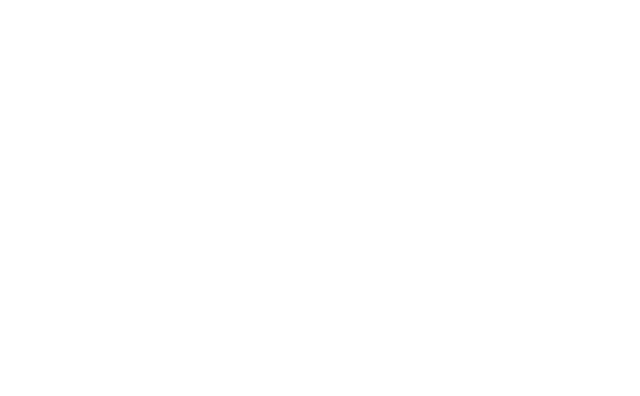
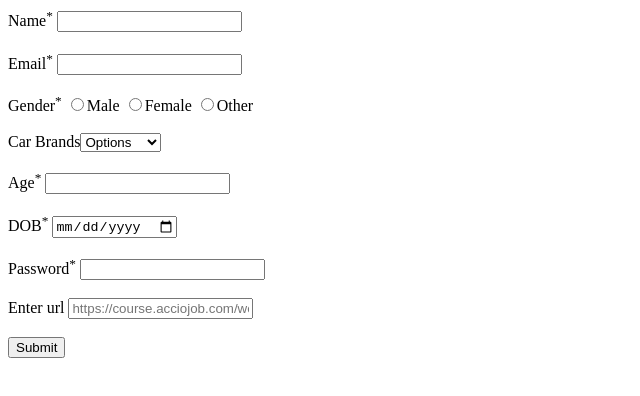
Before and after one commit to acciojob/signup-form-car-surajnakhale810, a website: page main.html in a window 1280 px wide. Shown: the whole page, without its empty margins (0-640 px from the left). Drawn offline with Linux system fonts and the light colour scheme.

Commit message:
first car form

```diff
--- a/main.html
+++ b/main.html
@@ -10,7 +10,39 @@
 	<!-- the entire body must be written by student -->
     <script type="text/javascript" src="./script.js">
 </script>
-
+<form action="/action_page.php" method="post">
+	<label for="name">Name<sup>*</sup>
+		<input type="text" id="#name">
+	  </label><br><br>
+	  <label for="email">Email<sup>*</sup>
+	  <input type="email" name="email" id="#email"> </label><br><br>
+	  <label for="gender">Gender<sup>*</sup>
+	   <input type="radio" name="gender" id="#gendera" value="male">Male </label>
+	 <label for="gender">
+		<input type="radio" name="gender" id="#genderb" value="female">Female
+	 </label>
+	 <label for="gender">
+		<input type="radio" name="gender" id="#genderc" value="other">Other
+	 </label><br><br>
+	<label for="car brands">Car Brands<select name="Car brands" id="#cars">
+		<option value="#">Options</option>
+		<option value="#">BMW</option>
+		<option value="#">Audi</option>
+		<option value="#">Mercedez</option>
+	 </select></label><br><br>
+	 <label for="age">Age<sup>*</sup>
+		<input type="number" name="age" id="#age"> </label><br><br>
+		<label for="dob">DOB<sup>*</sup>
+		<input type="date" name="dob" id="#dob"> </label><br><br>
+		<label for="password">Password<sup>*</sup>
+			<input type="password" name="password" id="#password" maxlength="10"  minlength="5">
+		</label><br><br>
+		<label for="potfolio">Enter url
+		<input type="url" name="url" id="portfolio" placeholder="https://course.acciojob.com/web-idle?question=50c34c64-99c4-4e8d-a221-de4cc7954de1" ></label><br><br>
+		 <label for="submit">
+			<button>Submit</button>
+		 </label>
+	</form>
 </body>
 
 </html>
```
